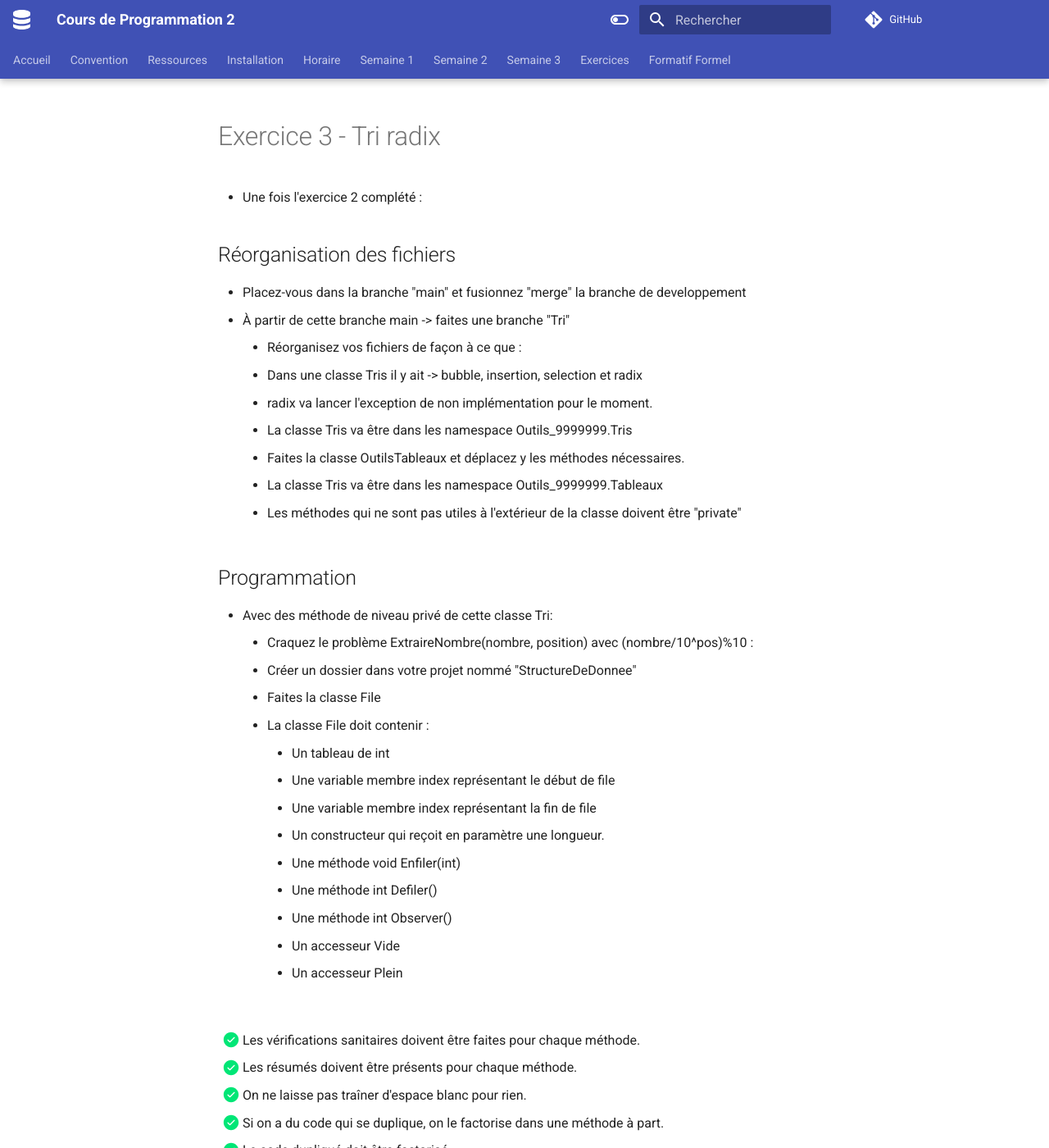
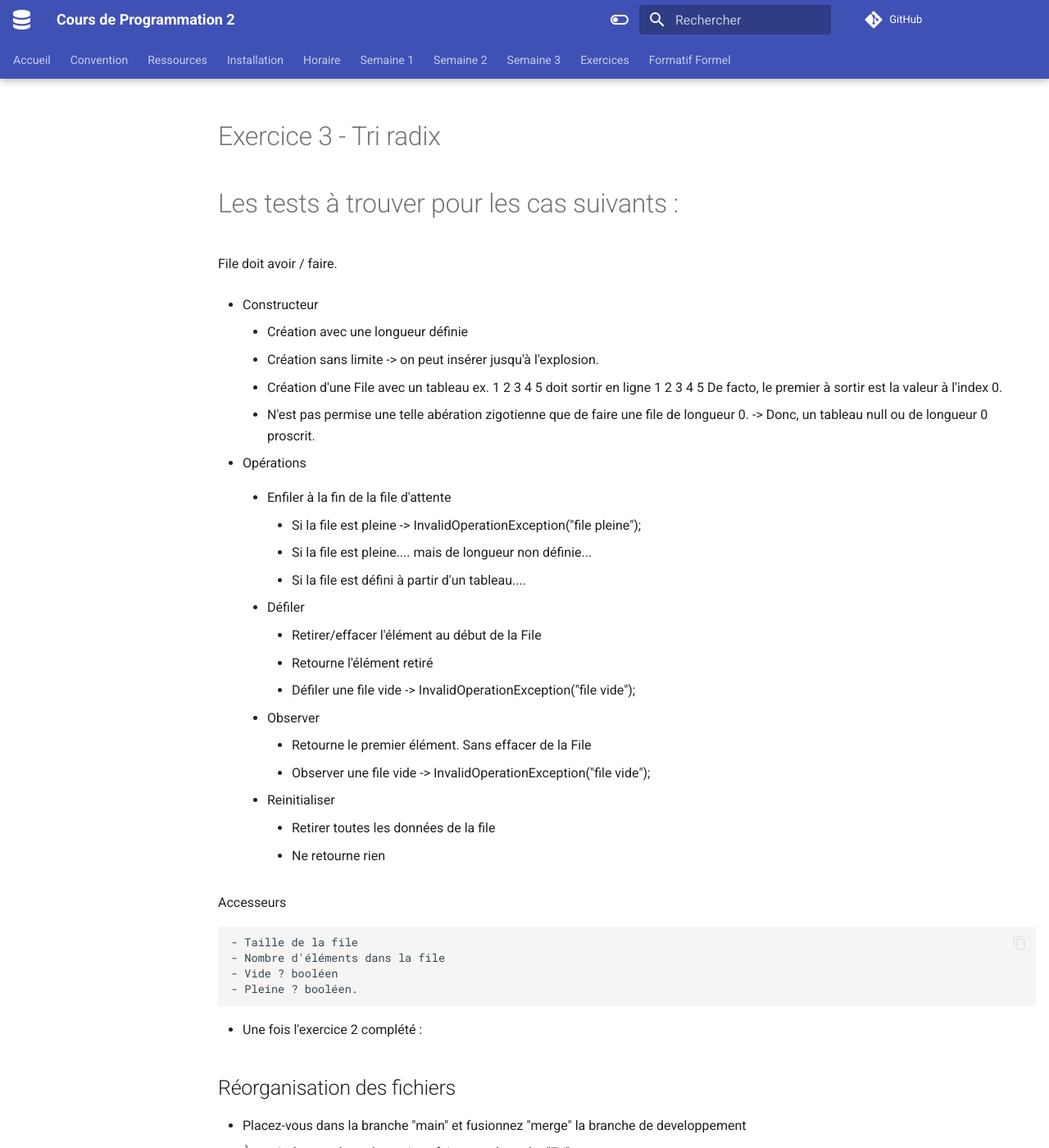
Before and after one commit to TousignantSimon-P2/TousignantSimon-P2.github.io, an MkDocs documentation site: the page built from docs/exercices/exercices_tri_radix.md.md, in a window 1280 px wide and 1400 px high. Shown: the whole window at 82% size. Built offline with MkDocs 1.6.1 and Material for MkDocs 9.7.7, drawn with Linux system fonts in a browser that asks for light colours; comment, search, counter and statistics services are not loaded.

Commit message:
ajout des cas d'utilisation possible

```diff
--- a/docs/exercices/exercices_tri_radix.md.md
+++ b/docs/exercices/exercices_tri_radix.md.md
@@ -1,4 +1,44 @@
 # Exercice 3 - Tri radix
+# Les tests à trouver pour les cas suivants :
+File doit avoir / faire.
+
+- Constructeur
+	- Création avec une longueur définie
+	- Création sans limite -> on peut insérer jusqu'à l'explosion.
+	- Création d'une File avec un tableau ex. 1 2 3 4 5 doit sortir en ligne 1 2 3 4 5
+	  De facto, le premier à sortir est la valeur à l'index 0.
+	- N'est pas permise une telle abération zigotienne que de faire une file de
+	  longueur 0.
+	  -> Donc, un tableau null ou de longueur 0 proscrit.
+
+- Opérations
+
+	- Enfiler à la fin de la file d'attente
+		- Si la file est pleine -> InvalidOperationException("file pleine");
+		- Si la file est pleine.... mais de longueur non définie...
+		- Si la file est défini à partir d'un tableau....
+
+	- Défiler
+		- Retirer/effacer l'élément au début de la File
+		- Retourne l'élément retiré
+		- Défiler une file vide -> InvalidOperationException("file vide");
+
+	- Observer
+	    - Retourne le premier élément. Sans effacer de la File
+		- Observer une file vide -> InvalidOperationException("file vide");
+
+	- Reinitialiser
+		- Retirer toutes les données de la file
+		- Ne retourne rien
+
+Accesseurs
+
+	- Taille de la file
+	- Nombre d'éléments dans la file
+	- Vide ? booléen
+	- Pleine ? booléen.
+
+
 - Une fois l'exercice 2 complété :
 
 ## Réorganisation des fichiers
```
